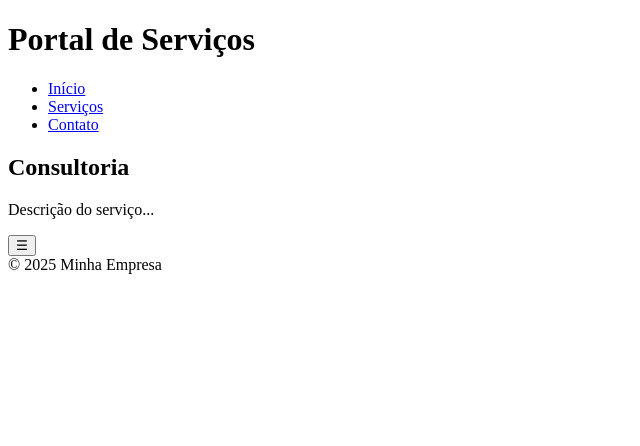
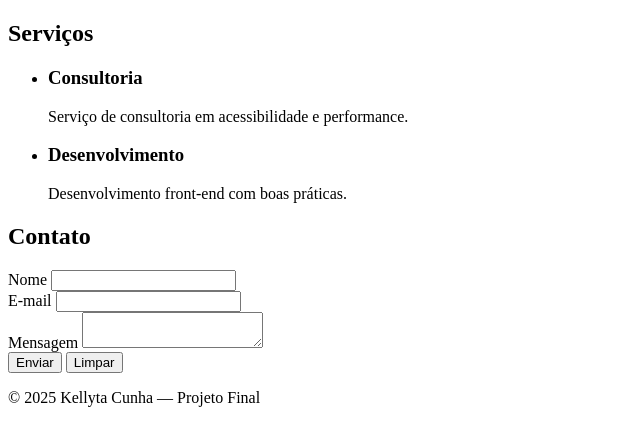
Before and after one commit to RobsonSalesG/atividade-4-fundamentos, a plain HTML site: page index.html in a window 1280 px wide. Shown: the whole page, without its empty margins (0-640 px from the left). Drawn offline with Linux system fonts and the light colour scheme.

Commit message:
Organizando o htlm da página

```diff
--- a/index.html
+++ b/index.html
@@ -1,36 +1,59 @@
-<!DOCTYPE html>
-<html lang="en">
+<!doctype html>
 
-<head>
-    <meta charset="UTF-8">
-    <meta name="viewport" content="width=device-width, initial-scale=1.0">
-    <link rel="stylesheet" href="css/style.css">
-    <title>Document</title>
-</head>
 
-<body>
-    <header>
-        <h1>Portal de Serviços</h1>
-        <nav>
-            <ul>
-                <li><a href="#inicio">Início</a></li>
-                <li><a href="#servicos">Serviços</a></li>
-                <li><a href="#contato">Contato</a></li>
-            </ul>
-        </nav>
-    </header>
-    <main>
-        <section id="servicos" aria-label="Lista de serviços disponíveis">
-            <article>
-                <h2>Consultoria</h2>
-                <p>Descrição do serviço...</p>
-            </article>
-        </section>
-        <button aria-label="Abrir menu de navegação">☰</button>
-        <div role="alert" aria-live="assertive" id="form-feedback"></div>
-    </main>
-    <footer>&copy; 2025 Minha Empresa</footer>
+<section id="services" class="container" aria-labelledby="services-title">
+<h2 id="services-title">Serviços</h2>
+<ul class="services-list">
+<li>
+<article>
+<h3>Consultoria</h3>
+<p>Serviço de consultoria em acessibilidade e performance.</p>
+</article>
+</li>
+<li>
+<article>
+<h3>Desenvolvimento</h3>
+<p>Desenvolvimento front-end com boas práticas.</p>
+</article>
+</li>
+</ul>
+</section>
 
+
+<section id="contact" class="container" aria-labelledby="contact-title">
+<h2 id="contact-title">Contato</h2>
+<form id="contact-form" novalidate aria-describedby="form-feedback">
+<div class="form-row">
+<label for="name">Nome</label>
+<input id="name" name="name" type="text" required minlength="2">
+</div>
+<div class="form-row">
+<label for="email">E‑mail</label>
+<input id="email" name="email" type="email" required>
+</div>
+<div class="form-row">
+<label for="message">Mensagem</label>
+<textarea id="message" name="message" required minlength="10"></textarea>
+</div>
+<div class="form-actions">
+<button type="submit">Enviar</button>
+<button type="reset">Limpar</button>
+</div>
+<div id="form-feedback" role="status" aria-live="polite" class="sr-only"></div>
+</form>
+</section>
+
+
+</main>
+
+
+<footer class="site-footer" role="contentinfo">
+<div class="container">
+<p>&copy; 2025 Kellyta Cunha — Projeto Final</p>
+</div>
+</footer>
+
+
+<script src="src/js/app.js" defer></script>
 </body>
-
 </html>
```
Also changed, not shown: .github/workflows/deploy.yml (added).
